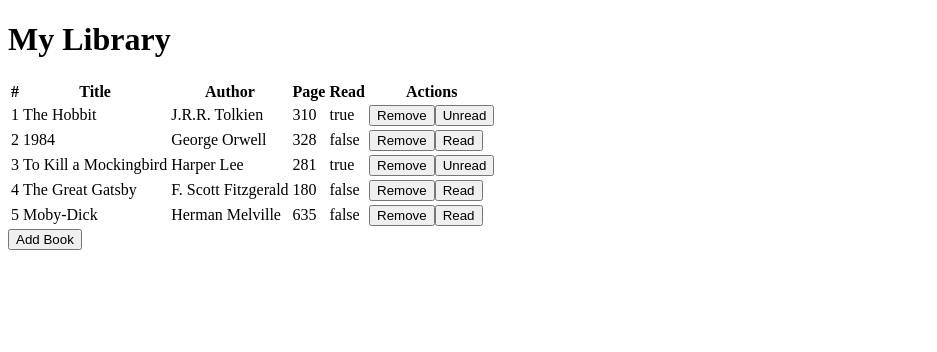
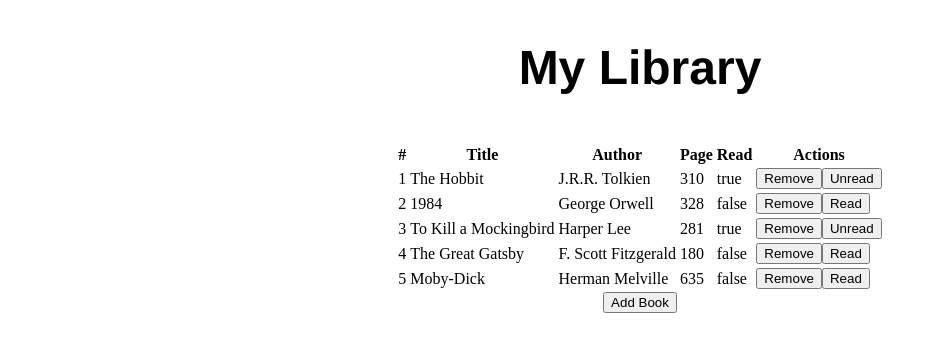
Before and after one commit to Exoutia/project-mybooks, a plain HTML site: page index.html in a window 1280 px wide. Shown: the whole page, without its empty margins (0-937 px from the left). Drawn offline with Linux system fonts and the light colour scheme.

Commit message:
adding some change

```diff
--- a/index.html
+++ b/index.html
@@ -9,6 +9,7 @@
 </head>
 
 <body>
+    <div class="container">
       <h1>My Library</h1>
       <table class="books">
         <thead>
@@ -48,6 +49,7 @@
       </dialog>
 
       <script src="app.js"></script>
+    </div>
 </body>
 
 </html>
--- a/style.css
+++ b/style.css
@@ -1,3 +1,21 @@
 ::backdrop {
   background: rgba(0, 0, 0, 0.4);
 }
+
+body {
+  height: 100vh;
+  display: flex;
+  justify-content: center;
+}
+
+.container {
+  display: flex;
+  align-items: center;
+  flex-direction: column;
+}
+
+h1 {
+  font-size: 3em;
+  margin-bottom: 1em;
+  font-family: Helvetica, Arial, sans-serif;
+}
```
Lines whose indentation alone changed are shown as unchanged.
